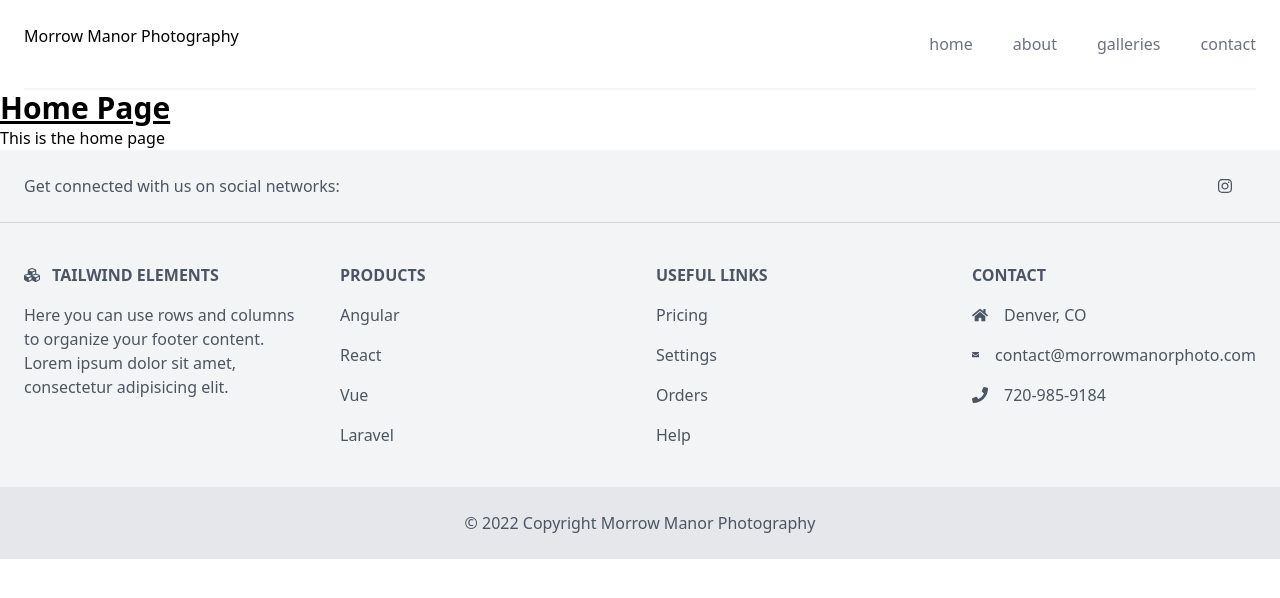
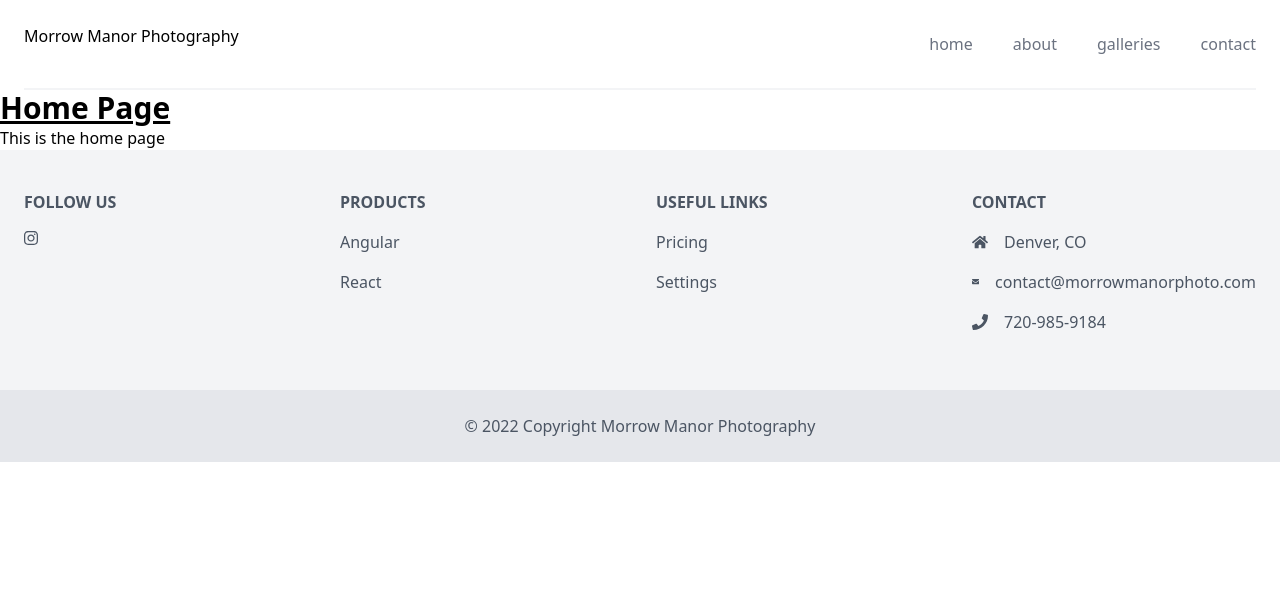
Before and after one commit to agmorrow/morror-manor, a Vue app: page / in a window 1280 px wide. Shown: the top 598 px of the page. Built offline with nearby package versions, Linux system fonts and the light colour scheme.

Commit message:
work in progress footer

```diff
--- a/src/components/Footer.vue
+++ b/src/components/Footer.vue
@@ -1,25 +1,6 @@
 <template>
 <footer class="text-center lg:text-left bg-gray-100 text-gray-600">
-  <div class="flex justify-center items-center lg:justify-between p-6 border-b border-gray-300">
-    <div class="mr-12 hidden lg:block">
-      <span>Get connected with us on social networks:</span>
-    </div>
-    <div class="flex justify-center">
 
-
-
-      <a href="#!" class="mr-6 text-gray-600">
-        <svg aria-hidden="true" focusable="false" data-prefix="fab" data-icon="instagram"
-          class="w-3.5" role="img" xmlns="http://www.w3.org/2000/svg" viewBox="0 0 448 512">
-          <path fill="currentColor"
-            d="M224.1 141c-63.6 0-114.9 51.3-114.9 114.9s51.3 114.9 114.9 114.9S339 319.5 339 255.9 287.7 141 224.1 141zm0 189.6c-41.1 0-74.7-33.5-74.7-74.7s33.5-74.7 74.7-74.7 74.7 33.5 74.7 74.7-33.6 74.7-74.7 74.7zm146.4-194.3c0 14.9-12 26.8-26.8 26.8-14.9 0-26.8-12-26.8-26.8s12-26.8 26.8-26.8 26.8 12 26.8 26.8zm76.1 27.2c-1.7-35.9-9.9-67.7-36.2-93.9-26.2-26.2-58-34.4-93.9-36.2-37-2.1-147.9-2.1-184.9 0-35.8 1.7-67.6 9.9-93.9 36.1s-34.4 58-36.2 93.9c-2.1 37-2.1 147.9 0 184.9 1.7 35.9 9.9 67.7 36.2 93.9s58 34.4 93.9 36.2c37 2.1 147.9 2.1 184.9 0 35.9-1.7 67.7-9.9 93.9-36.2 26.2-26.2 34.4-58 36.2-93.9 2.1-37 2.1-147.8 0-184.8zM398.8 388c-7.8 19.6-22.9 34.7-42.6 42.6-29.5 11.7-99.5 9-132.1 9s-102.7 2.6-132.1-9c-19.6-7.8-34.7-22.9-42.6-42.6-11.7-29.5-9-99.5-9-132.1s-2.6-102.7 9-132.1c7.8-19.6 22.9-34.7 42.6-42.6 29.5-11.7 99.5-9 132.1-9s102.7-2.6 132.1 9c19.6 7.8 34.7 22.9 42.6 42.6 11.7 29.5 9 99.5 9 132.1s2.7 102.7-9 132.1z">
-          </path>
-        </svg>
-      </a>
-
-
-    </div>
-  </div>
   <div class="mx-6 py-10 text-center md:text-left">
     <div class="grid grid-1 md:grid-cols-2 lg:grid-cols-4 gap-8">
       <div class="">
@@ -32,19 +13,17 @@
             justify-center
             md:justify-start
           ">
-          <svg aria-hidden="true" focusable="false" data-prefix="fas" data-icon="cubes"
-            class="w-4 mr-3" role="img" xmlns="http://www.w3.org/2000/svg"
-            viewBox="0 0 512 512">
-            <path fill="currentColor"
-              d="M488.6 250.2L392 214V105.5c0-15-9.3-28.4-23.4-33.7l-100-37.5c-8.1-3.1-17.1-3.1-25.3 0l-100 37.5c-14.1 5.3-23.4 18.7-23.4 33.7V214l-96.6 36.2C9.3 255.5 0 268.9 0 283.9V394c0 13.6 7.7 26.1 19.9 32.2l100 50c10.1 5.1 22.1 5.1 32.2 0l103.9-52 103.9 52c10.1 5.1 22.1 5.1 32.2 0l100-50c12.2-6.1 19.9-18.6 19.9-32.2V283.9c0-15-9.3-28.4-23.4-33.7zM358 214.8l-85 31.9v-68.2l85-37v73.3zM154 104.1l102-38.2 102 38.2v.6l-102 41.4-102-41.4v-.6zm84 291.1l-85 42.5v-79.1l85-38.8v75.4zm0-112l-102 41.4-102-41.4v-.6l102-38.2 102 38.2v.6zm240 112l-85 42.5v-79.1l85-38.8v75.4zm0-112l-102 41.4-102-41.4v-.6l102-38.2 102 38.2v.6z">
-            </path>
-          </svg>
-          Tailwind ELEMENTS
+
+          FOLLOW US
         </h6>
-        <p>
-          Here you can use rows and columns to organize your footer content. Lorem ipsum dolor
-          sit amet, consectetur adipisicing elit.
-        </p>
+        <a href="#!" class="mr-6 text-gray-600">
+        <svg aria-hidden="true" focusable="false" data-prefix="fab" data-icon="instagram"
+          class="w-3.5" role="img" xmlns="http://www.w3.org/2000/svg" viewBox="0 0 448 512">
+          <path fill="currentColor"
+            d="M224.1 141c-63.6 0-114.9 51.3-114.9 114.9s51.3 114.9 114.9 114.9S339 319.5 339 255.9 287.7 141 224.1 141zm0 189.6c-41.1 0-74.7-33.5-74.7-74.7s33.5-74.7 74.7-74.7 74.7 33.5 74.7 74.7-33.6 74.7-74.7 74.7zm146.4-194.3c0 14.9-12 26.8-26.8 26.8-14.9 0-26.8-12-26.8-26.8s12-26.8 26.8-26.8 26.8 12 26.8 26.8zm76.1 27.2c-1.7-35.9-9.9-67.7-36.2-93.9-26.2-26.2-58-34.4-93.9-36.2-37-2.1-147.9-2.1-184.9 0-35.8 1.7-67.6 9.9-93.9 36.1s-34.4 58-36.2 93.9c-2.1 37-2.1 147.9 0 184.9 1.7 35.9 9.9 67.7 36.2 93.9s58 34.4 93.9 36.2c37 2.1 147.9 2.1 184.9 0 35.9-1.7 67.7-9.9 93.9-36.2 26.2-26.2 34.4-58 36.2-93.9 2.1-37 2.1-147.8 0-184.8zM398.8 388c-7.8 19.6-22.9 34.7-42.6 42.6-29.5 11.7-99.5 9-132.1 9s-102.7 2.6-132.1-9c-19.6-7.8-34.7-22.9-42.6-42.6-11.7-29.5-9-99.5-9-132.1s-2.6-102.7 9-132.1c7.8-19.6 22.9-34.7 42.6-42.6 29.5-11.7 99.5-9 132.1-9s102.7-2.6 132.1 9c19.6 7.8 34.7 22.9 42.6 42.6 11.7 29.5 9 99.5 9 132.1s2.7 102.7-9 132.1z">
+          </path>
+        </svg>
+      </a>
       </div>
       <div class="">
         <h6 class="uppercase font-semibold mb-4 flex justify-center md:justify-start">
@@ -56,12 +35,7 @@
         <p class="mb-4">
           <a href="#!" class="text-gray-600">React</a>
         </p>
-        <p class="mb-4">
-          <a href="#!" class="text-gray-600">Vue</a>
-        </p>
-        <p>
-          <a href="#!" class="text-gray-600">Laravel</a>
-        </p>
+
       </div>
       <div class="">
         <h6 class="uppercase font-semibold mb-4 flex justify-center md:justify-start">
@@ -73,12 +47,7 @@
         <p class="mb-4">
           <a href="#!" class="text-gray-600">Settings</a>
         </p>
-        <p class="mb-4">
-          <a href="#!" class="text-gray-600">Orders</a>
-        </p>
-        <p>
-          <a href="#!" class="text-gray-600">Help</a>
-        </p>
+
       </div>
       <div class="">
         <h6 class="uppercase font-semibold mb-4 flex justify-center md:justify-start">
```
